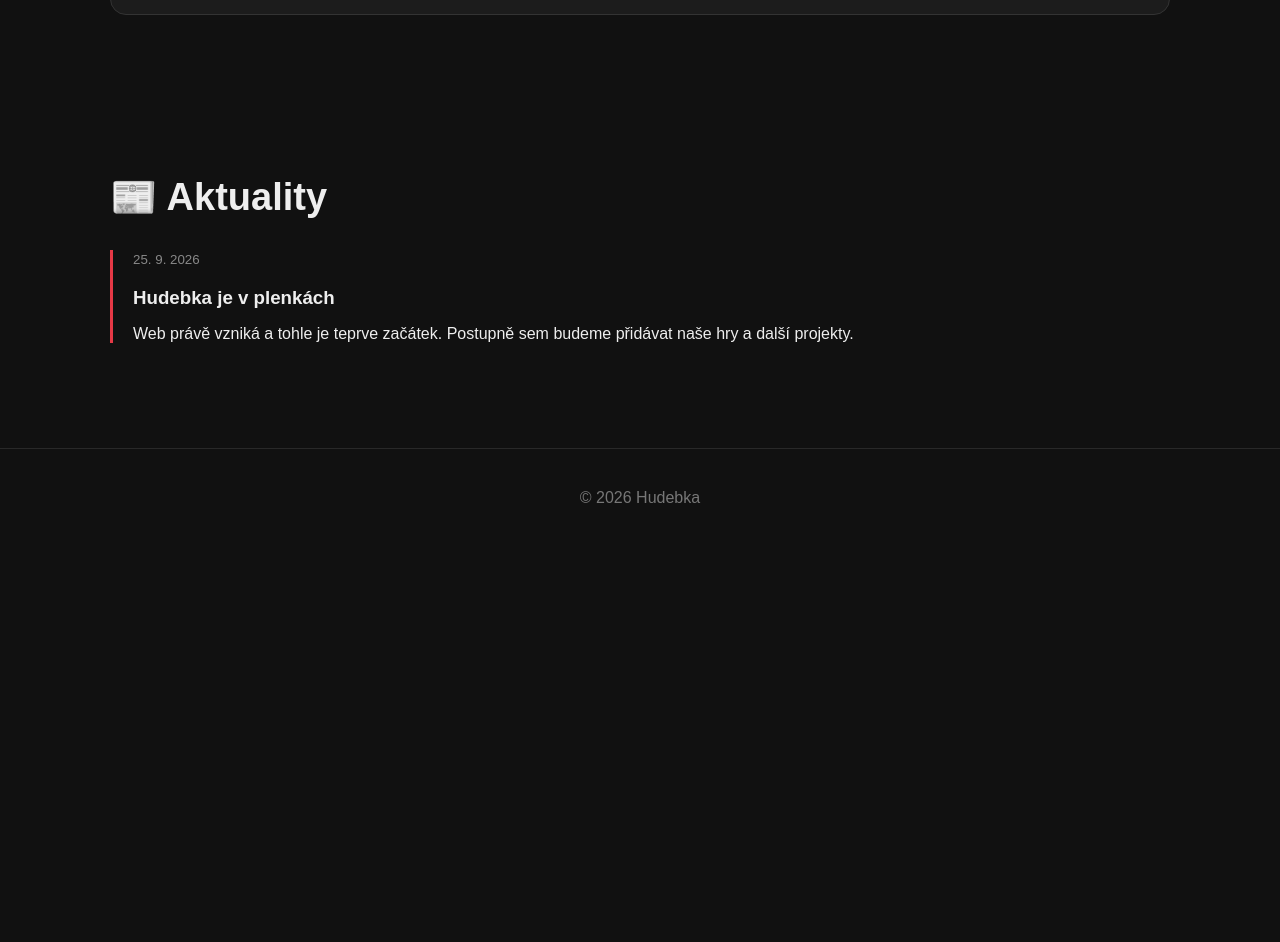
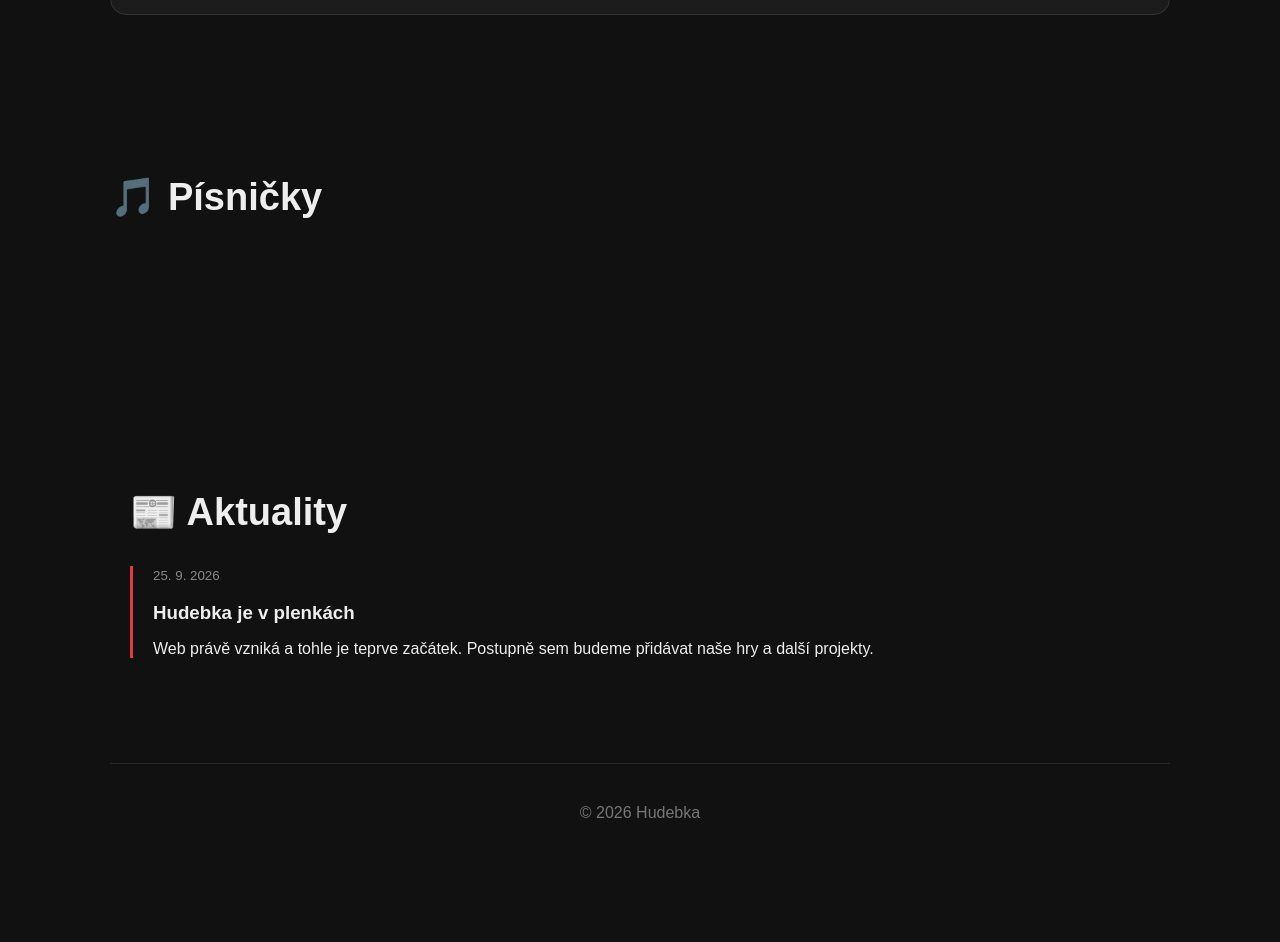
Before and after one commit to Hudebka/h, a plain HTML site: page index.html in a window 1280 px wide. Shown: the part 1083-2025 px from the top of the page. Before the commit the page ends 1630 px from the top, so only its background shows below. Drawn offline with nearby package versions, Linux system fonts and the light colour scheme; no server answers.

Commit message:
Update index.html

```diff
--- a/index.html
+++ b/index.html
@@ -263,13 +263,21 @@
 </section>
 
 
-<div id="seznamPisnicek"></div>
+<section id="pisnicky">
 
-<div id="zpevnik" style="display:none;">
-    <div id="zpevnikObsah"></div>
-</div>
+    <h2>🎵 Písničky</h2>
 
-<script src="pisnicky.js"></script>
+    <div id="seznamPisnicek" class="cards">
+    </div>
+
+    <div id="zpevnik" style="display:none;">
+        <div id="zpevnikObsah"></div>
+    </div>
+
+</section>
+
+
+<section id="novinky">
 
 
 <section id="novinky">
@@ -398,6 +406,6 @@
 
 </script>
 
-
+<script src="pisnicky.js"></script>
 </body>
 </html>
```
